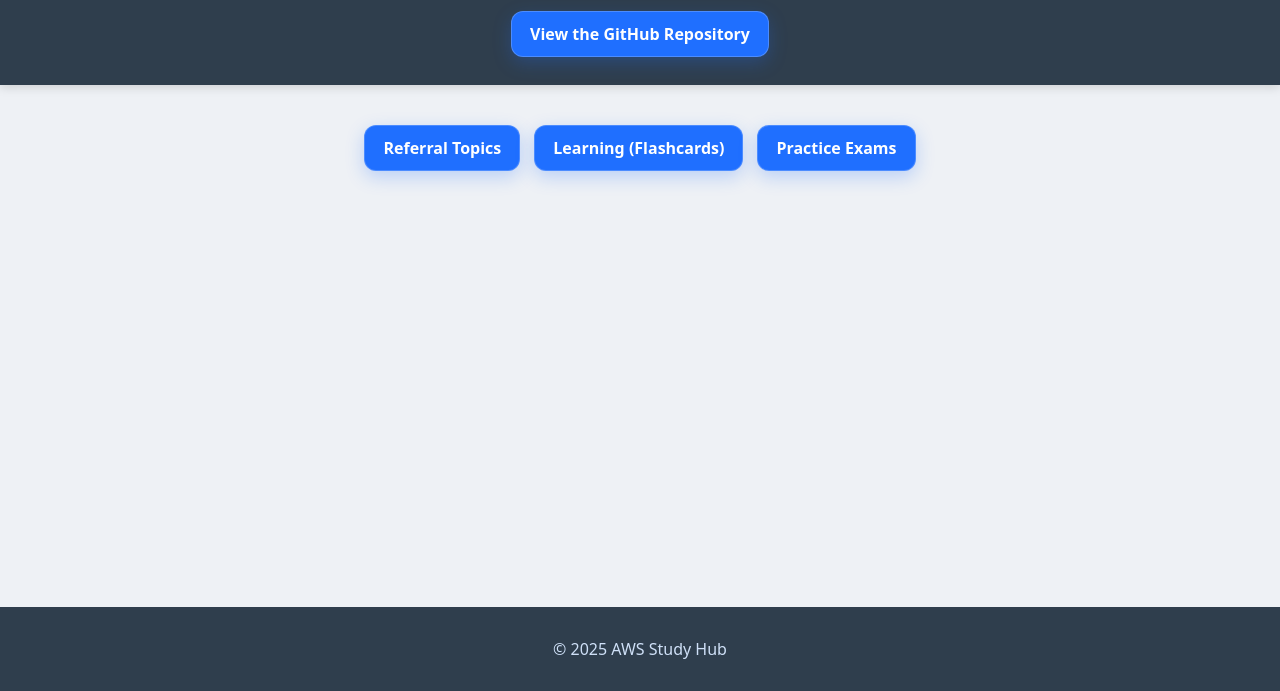
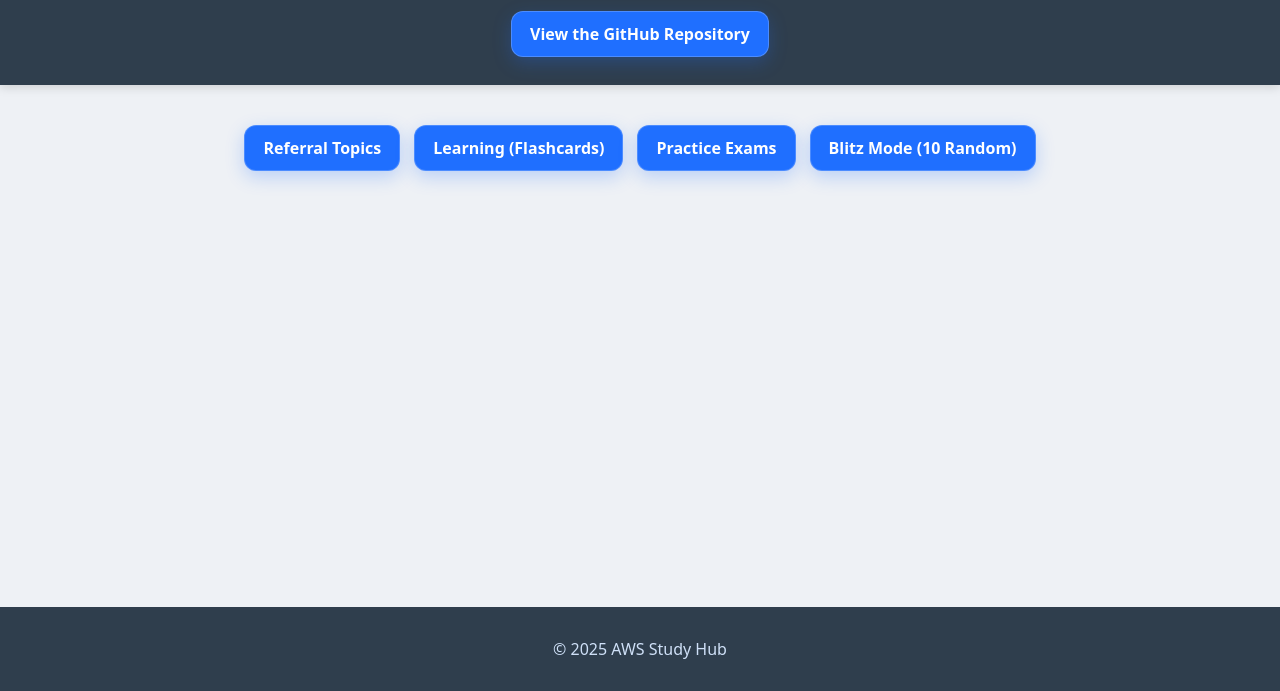
Before and after one commit to telephon4x/aws-learning-s3-website, a plain HTML site: page index.html in a window 1280 px wide. Shown: the part 109-800 px from the top of the page. Drawn offline with Linux system fonts and the light colour scheme.

Commit message:
feat: add Blitz Mode entry point and navigation button to index page

```diff
--- a/index.html
+++ b/index.html
@@ -18,6 +18,7 @@
       <a href="referral.html" class="nav-button">Referral Topics</a>
       <a href="learning.html" class="nav-button">Learning (Flashcards)</a>
       <a href="practice.html" class="nav-button">Practice Exams</a>
+      <a href="blitzmode.html" class="nav-button">Blitz Mode (10 Random)</a>
     </div>
   </main>
 
```
